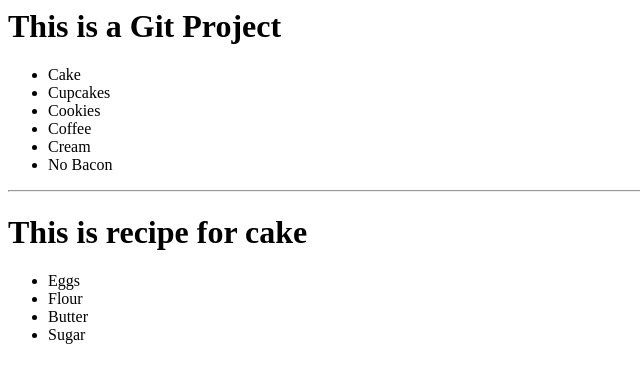
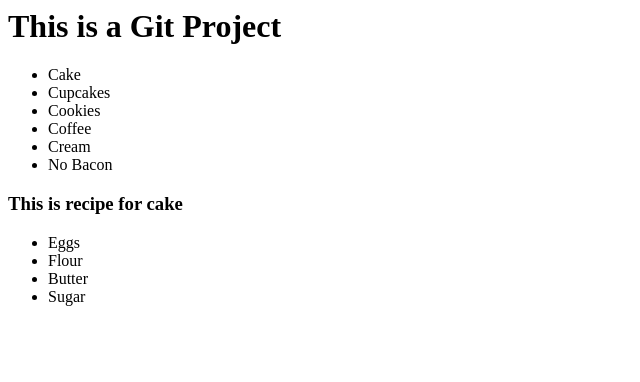
Before and after one commit to zoetrope86/gitTest_1, a plain HTML site: page index.html in a window 1280 px wide. Shown: the whole page, without its empty margins (0-640 px from the left). Drawn offline with Linux system fonts and the light colour scheme.

Commit message:
Cleaned up index.html

```diff
--- a/index.html
+++ b/index.html
@@ -2,6 +2,7 @@
 	<body>
 		<div class="wrapper">
 			<h1>This is a Git Project</h1>
+
 			<module-one>
 				<ul>
 					<li>Cake</li>
@@ -12,9 +13,9 @@
 					<li>No Bacon</li>
 				</ul>
 			</module-one>
+
 			<module-two>
-			<hr/>
-				<h1>This is recipe for cake</h1>
+				<h3>This is recipe for cake</h3>
 				<ul>
 					<li>Eggs</li>
 					<li>Flour</li>
@@ -22,6 +23,7 @@
 					<li>Sugar</li>
 				</ul>
 			</module-two>
+
 		</div>
 	</body>
 </html>
```
